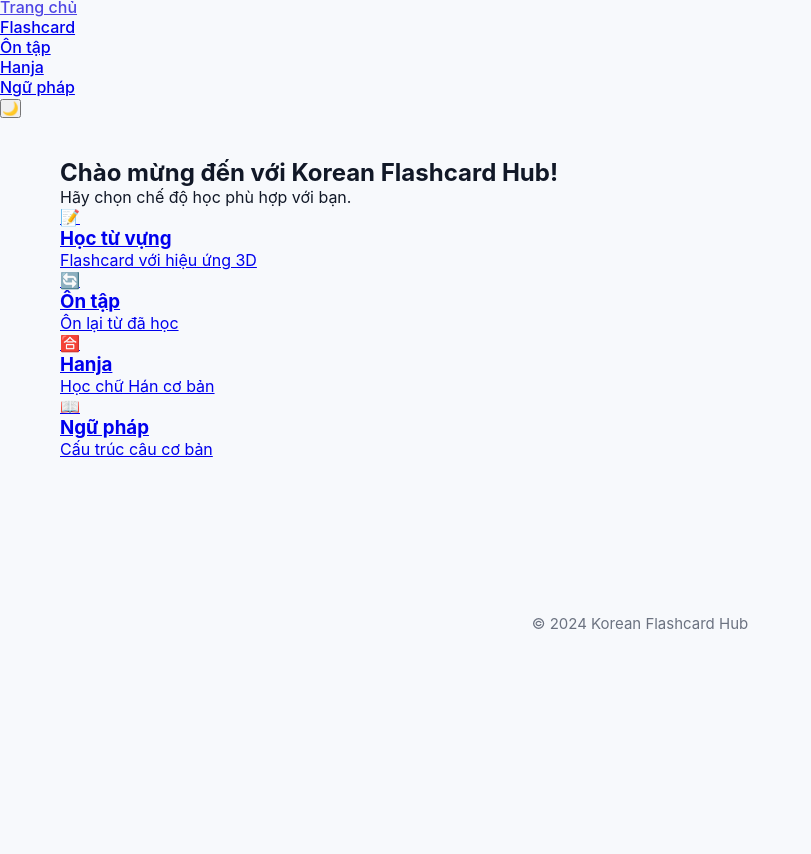
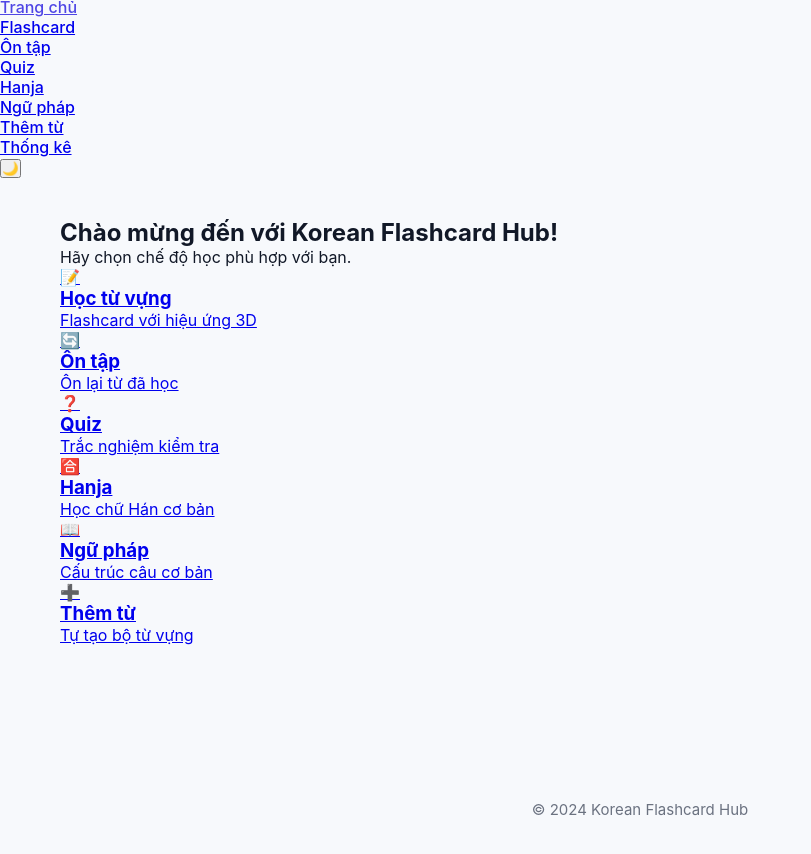
Before and after one commit to Sddnin/sddnin-website, a plain HTML site: page pages/home.html in a window 1280 px wide. Shown: the part 57-911 px from the top of the page, without its empty margins (0-811 px from the left). Before the commit the page ends 800 px from the top, so only its background shows below. Drawn offline with Linux system fonts and the light colour scheme.

Commit message:
Update home.html

```diff
--- a/pages/home.html
+++ b/pages/home.html
@@ -10,16 +10,17 @@
 </head>
 <body>
     <header class="main-header">
-        <div class="logo">
-            <h1>🇰🇷 Korean Flashcard Hub</h1>
-        </div>
+        <div class="logo"><h1>🇰🇷 Korean Flashcard Hub</h1></div>
         <nav class="main-nav">
             <ul>
                 <li><a href="home.html" class="active">Trang chủ</a></li>
                 <li><a href="flashcard.html">Flashcard</a></li>
                 <li><a href="review.html">Ôn tập</a></li>
+                <li><a href="quiz.html">Quiz</a></li>
                 <li><a href="hanja.html">Hanja</a></li>
                 <li><a href="grammar.html">Ngữ pháp</a></li>
+                <li><a href="add-word.html">Thêm từ</a></li>
+                <li><a href="stats.html">Thống kê</a></li>
             </ul>
         </nav>
         <button id="theme-toggle" class="theme-btn">🌙</button>
@@ -40,6 +41,11 @@
                     <h3>Ôn tập</h3>
                     <p>Ôn lại từ đã học</p>
                 </a>
+                <a href="quiz.html" class="mode-card hover-float">
+                    <span class="mode-icon">❓</span>
+                    <h3>Quiz</h3>
+                    <p>Trắc nghiệm kiểm tra</p>
+                </a>
                 <a href="hanja.html" class="mode-card hover-float">
                     <span class="mode-icon">🈴</span>
                     <h3>Hanja</h3>
@@ -50,13 +56,16 @@
                     <h3>Ngữ pháp</h3>
                     <p>Cấu trúc câu cơ bản</p>
                 </a>
+                <a href="add-word.html" class="mode-card hover-float">
+                    <span class="mode-icon">➕</span>
+                    <h3>Thêm từ</h3>
+                    <p>Tự tạo bộ từ vựng</p>
+                </a>
             </div>
         </section>
     </main>
 
-    <footer class="main-footer">
-        <p>&copy; 2024 Korean Flashcard Hub</p>
-    </footer>
+    <footer class="main-footer"><p>&copy; 2024 Korean Flashcard Hub</p></footer>
 
     <script src="../assets/js/storage.js"></script>
     <script src="../assets/js/theme.js"></script>
```
